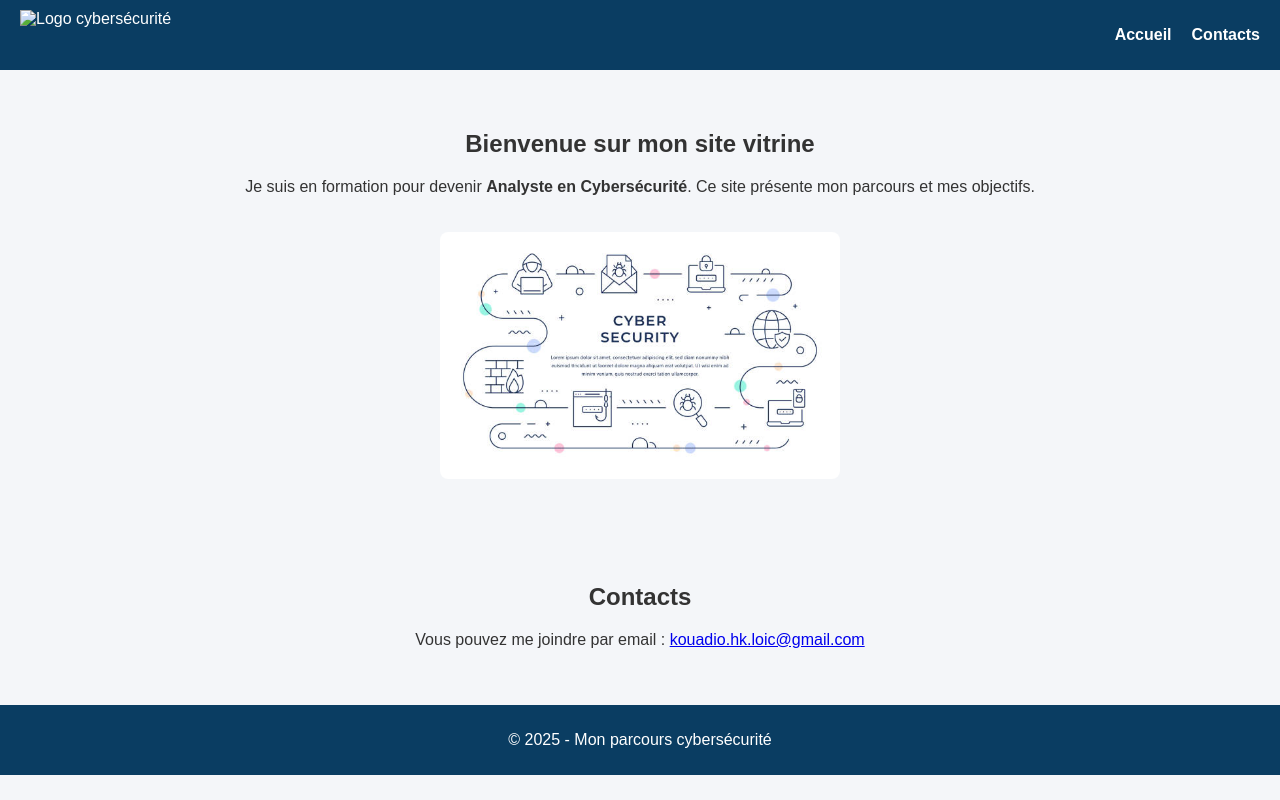
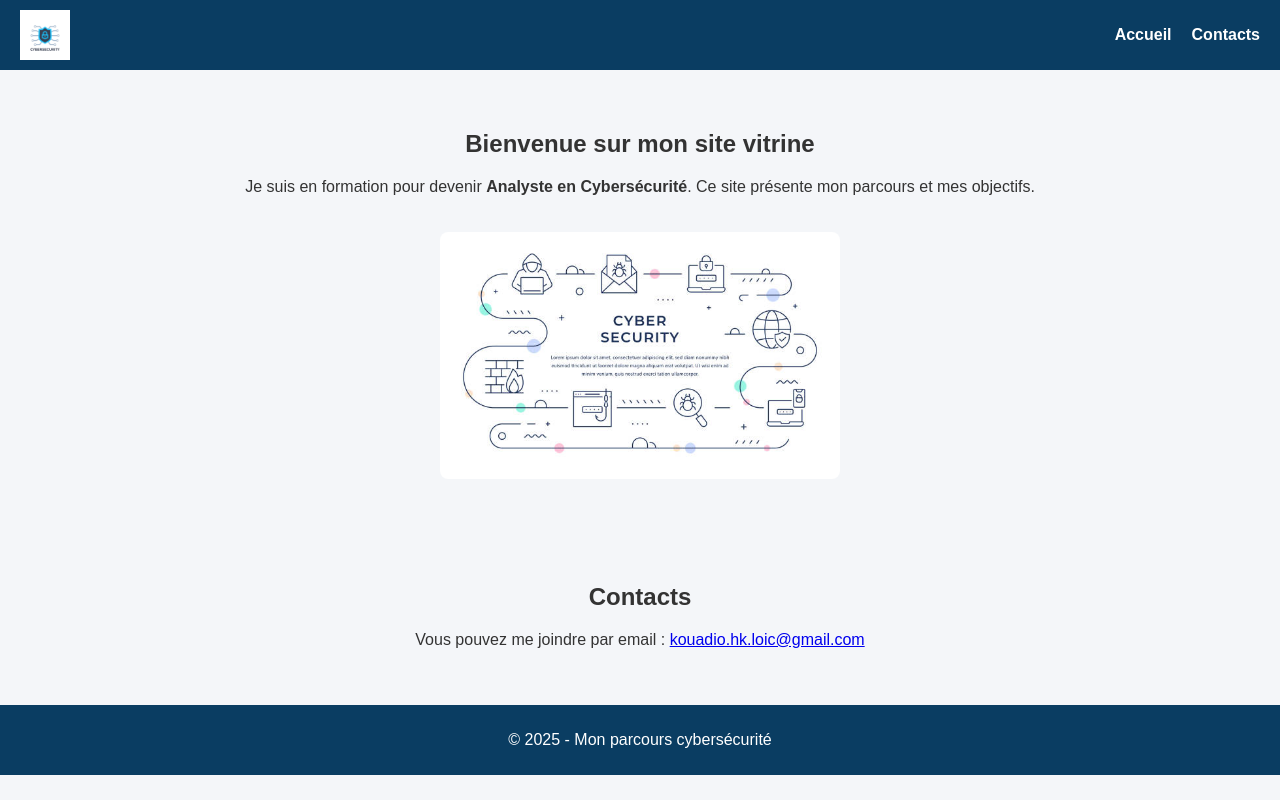
Before and after one commit to chapchap493-creator/LAB-8, a plain HTML site: page index.html in a window 1280 px wide. Drawn offline with Linux system fonts and the light colour scheme.

Commit message:
first commit

```diff
--- a/index.html
+++ b/index.html
@@ -8,7 +8,7 @@
 <body>
     <!-- En-tête avec logo et menu -->
     <header>
-        <img src="images/logo.jpeg" alt="Logo cybersécurité" class="logo">
+        <img src="images/logo.jpg" alt="Logo cybersécurité" class="logo">
         <nav>
             <ul>
                 <li><a href="#accueil">Accueil</a></li>
```
